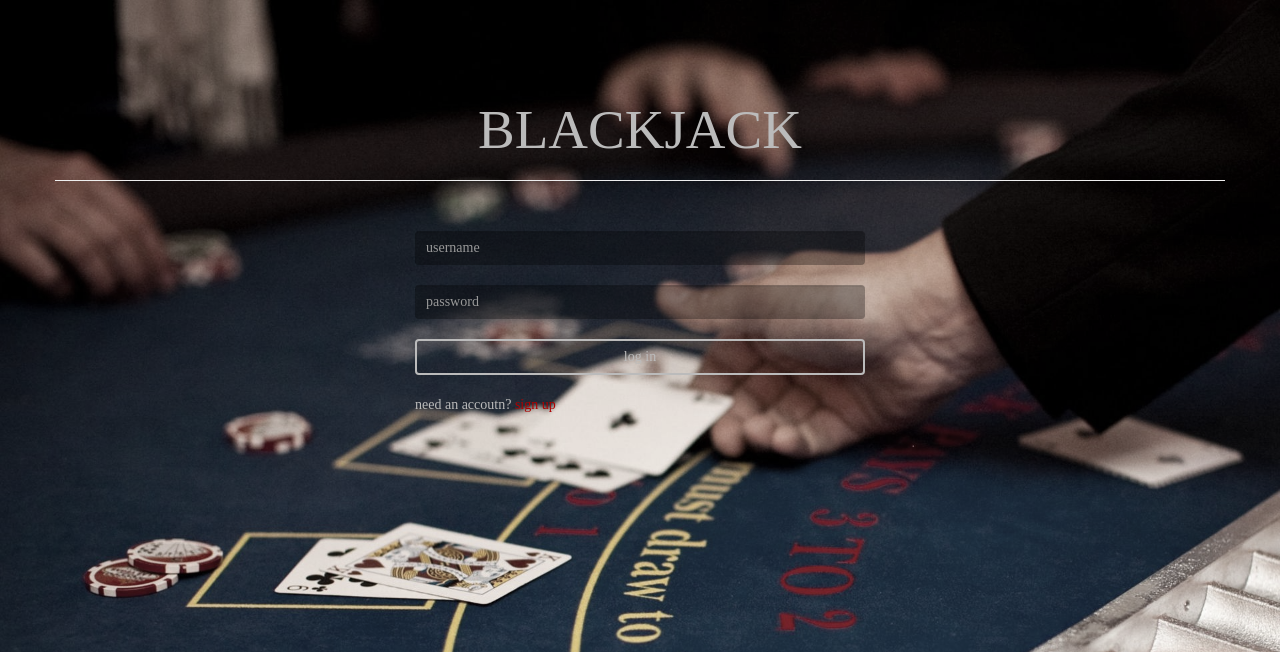
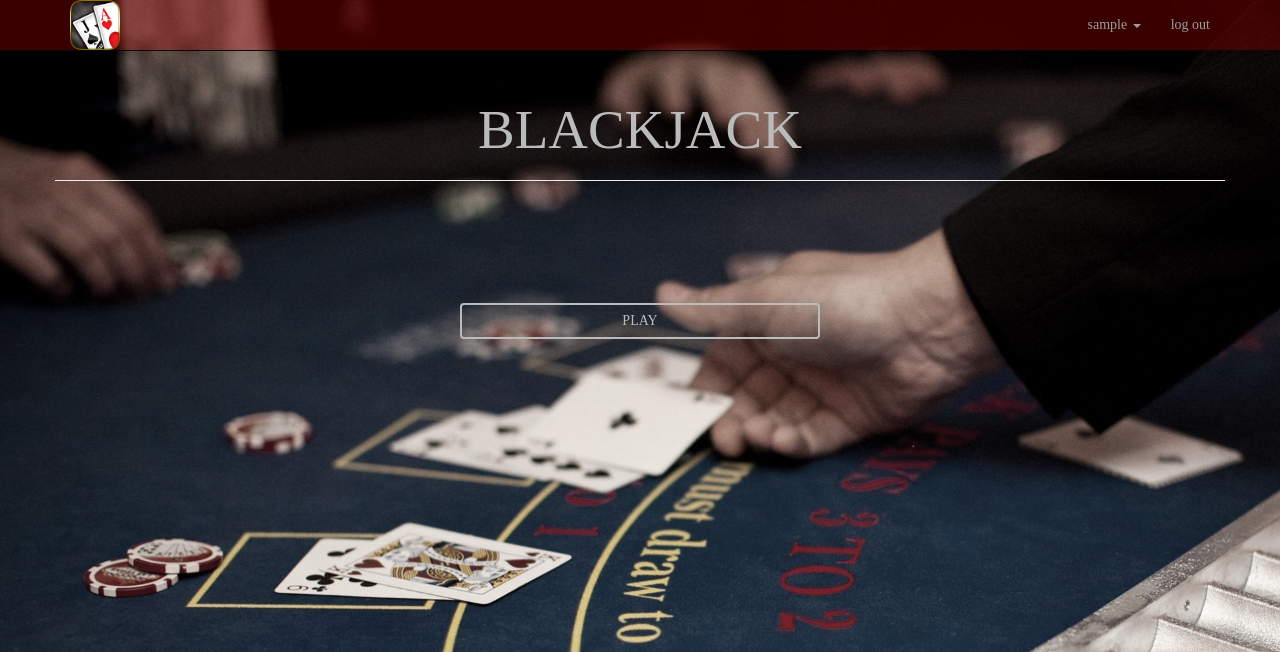
Before and after one commit to mratkovic032/blackjack, a PHP site: page / in a window 1280 px wide. Shown: the top 652 px of the page. Run offline with PHP 8.4, Linux system fonts and the light colour scheme; the visitor is signed in with stand-in values (Sample User, id 1); some libraries are stand-ins or nearby versions; some web fonts are replaced.

Commit message:
added index.php

```diff
--- a/css/main.css
+++ b/css/main.css
@@ -21,6 +21,11 @@ body {
     background-size: cover;
     background-repeat: no-repeat;
     filter: grayscale(65%);
+}
+#logo_pic {
+    width: 50px;
+    height: 50px;
+    margin-top: -15px;
 }
 .login div:nth-child(1) {
     margin-bottom: 50px;
@@ -79,6 +84,7 @@ span.warning {
 .page-header > h1 {
     font-family: 'Vollkorn SC', serif;
     font-size: 55px;
+    cursor: pointer;
 }
 .play {
     margin-top: 20%;
@@ -94,9 +100,7 @@ span.warning {
 .dropdown-menu li {
     text-align: right;
 }
-#success_div,
-#success_registration_div,
-#logged_out_div {
+#success_div {
     margin-top: 20px;
     color: #0f0;
     text-align: center;
--- a/css/signup.css
+++ b/css/signup.css
@@ -13,6 +13,3 @@ select:hover {
 select:focus {
     border: 2px solid #ad0000 !important;
 }
-.page-header h1 {
-    cursor: pointer;
-}
--- a/index.php
+++ b/index.php
@@ -1,4 +1,5 @@
 <?php
+session_start();
 if (!isset($_SESSION['username'])) {
 ?>
 <!DOCTYPE html>
@@ -15,6 +16,11 @@ if (!isset($_SESSION['username'])) {
         <link href="css/main.css" rel="stylesheet" type="text/css"/>
         <link href="css/signup.css" rel="stylesheet" type="text/css"/>
         <link rel="shortcut icon" href="images/blackjack/5.png">
+        <script>
+            $(document).ready(function() {
+                $('#success_div').delay(2000).fadeOut();
+            });
+        </script>
     </head>
     <body>
         <div class="wrapper">
@@ -26,16 +32,10 @@ if (!isset($_SESSION['username'])) {
                     <form action="php/login.php" method="POST">
                         <div class="col-md-8 col-md-offset-2 text-center">
                             <?php
-                            if (isset($_GET["msg"]) && $_GET["msg"] == 'pass') {
-                                echo "<div class='warning_div_sign_up'>\n";
-                                echo "<span class='warning'>passwords do not match</span>\n";
-                                echo "</div>\n";
-                            }
-                            ?>
-                            <?php
-                            if (isset($_GET["msg"]) && $_GET["msg"] == 'user') {
-                                echo "<div class='warning_div_sign_up'>\n";
-                                echo "<span class='warning'>that username already taken, please select different username</span>\n";
+                            if (isset($_GET["msg"]) && $_GET["msg"] == 'failed') {
+                                echo "<div class='warning_div'>\n";
+                                echo "<span class='warning'>wrong username or password, please try again.</span><br />\n";
+                                echo "if you forgot your password click <a href='php/forgot_pass.php'>here</a>\n";
                                 echo "</div>\n";
                             }
                             ?>
@@ -48,6 +48,20 @@ if (!isset($_SESSION['username'])) {
                             <div class="additional_options">
                                 need an accoutn? <a href="signup.php">sign up</a>
                             </div>
+                            <?php
+                            if (isset($_GET["msg"]) && $_GET["msg"] == 'logged_out') {
+                                echo "<div id='success_div'>\n";
+                                echo "you have successfully logged out\n";
+                                echo "</div>\n";
+                            }
+                            ?>
+                            <?php
+                            if (isset($_GET["msg"]) && $_GET["msg"] == 'success_registration') {
+                                echo "<div id='success_div'>\n";
+                                echo "you have registered successfully\n";
+                                echo "</div>\n";
+                            }
+                            ?>
                         </div>
                     </form>
                 </div>
@@ -57,7 +71,71 @@ if (!isset($_SESSION['username'])) {
 </html>
 <?php
     exit;
-} else {
-    die (header('Location: index.php'));
 }
 ?>
+
+<!DOCTYPE html>
+<html>
+    <head>
+        <title>Blackjack</title>
+        <meta charset="UTF-8">
+        <meta name="viewport" content="width=device-width, initial-scale=1.0">
+        <script src="https://code.jquery.com/jquery-3.1.1.min.js"></script>
+        <script src="https://code.jquery.com/ui/1.12.1/jquery-ui.js"></script>
+        <link rel="stylesheet" href="//code.jquery.com/ui/1.12.1/themes/base/jquery-ui.css">
+        <link href="components/bootstrap/dist/css/bootstrap.min.css" rel="stylesheet" type="text/css"/>
+        <script src="components/bootstrap/dist/js/bootstrap.min.js" type="text/javascript"></script>
+        <link href="css/main.css" rel="stylesheet" type="text/css"/>
+        <link href="css/signup.css" rel="stylesheet" type="text/css"/>
+        <link rel="shortcut icon" href="images/blackjack/5.png">
+        <script>
+            $(document).ready(function() {
+                $('#success_div').delay(2000).fadeOut();
+            });
+        </script>
+    </head>
+    <body>
+        <nav class="navbar navbar-inverse navbar-fixed-top">
+            <div class="container">
+                <div class="navbar-header">
+                    <button type="button" class="navbar-toggle" data-toggle="collapse" data-target="#myNavbar">
+                        <span class="icon-bar"></span>
+                        <span class="icon-bar"></span>
+                        <span class="icon-bar"></span>
+                    </button>
+                    <a class="navbar-brand" id="big-logo-brand" href="#myPage"><img class="img-responsive" id="logo_pic" src="images/blackjack/2.png" alt="Logo" /></a>
+                </div>
+                <div class="collapse navbar-collapse" id="myNavbar">
+                    <ul class="nav navbar-nav navbar-right">
+                        <li class="dropdown">
+                            <a href="#" class="dropdown-toggle" data-toggle="dropdown" role="button"><?php echo $_SESSION['username']; ?> <span class="caret"></span></a>
+                            <ul class="dropdown-menu" role="menu">
+                                <li><a href="#">your profile</a></li>
+                            </ul>
+                        </li>
+                        <li><a href="php/logout.php">log out</a></li>
+                    </ul>
+                </div>
+            </div>
+        </nav>
+        <div class="wrapper">
+            <div class="container">
+                <div class="row login">
+                    <div class="page-header text-center">
+                        <h1 onclick="$(this).click(function() {window.location.href = 'index.php'; return false;});">BLACKJACK</h1>
+                    </div>
+                        <div class="col-md-4 col-md-offset-4 text-center">
+                            <button class="play btn btn-block" >PLAY</button>
+                            <?php
+                            if (isset($_GET["msg"]) && $_GET["msg"] == 'success') {
+                                echo "<div id='success_div'>\n";
+                                echo "you have successfully logged in\n";
+                                echo "</div>\n";
+                            }
+                            ?>
+                        </div>
+                </div>
+            </div>
+        </div>
+    </body>
+</html>
--- a/php/forgot_pass.php
+++ b/php/forgot_pass.php
@@ -24,7 +24,7 @@
             <div class="container">
                 <div class="row login">
                     <div class=" page-header text-center">
-                        <h1>BLACKJACK</h1>
+                        <h1 onclick="$(this).click(function() {window.location.href = '../index.php'; return false;});">BLACKJACK</h1>
                     </div>
                 </div>
                 <div class="row">
--- a/signup.php
+++ b/signup.php
@@ -35,7 +35,7 @@ if (!isset($_SESSION['username'])) {
                             <?php
                             if (isset($_GET["msg"]) && $_GET["msg"] == 'user') {
                                 echo "<div class='warning_div_sign_up'>\n";
-                                echo "<span class='warning'>that username already taken, please select different username</span>\n";
+                                echo "<span class='warning'>that username is already taken, please select different username</span>\n";
                                 echo "</div>\n";
                             }
                             ?>
```
